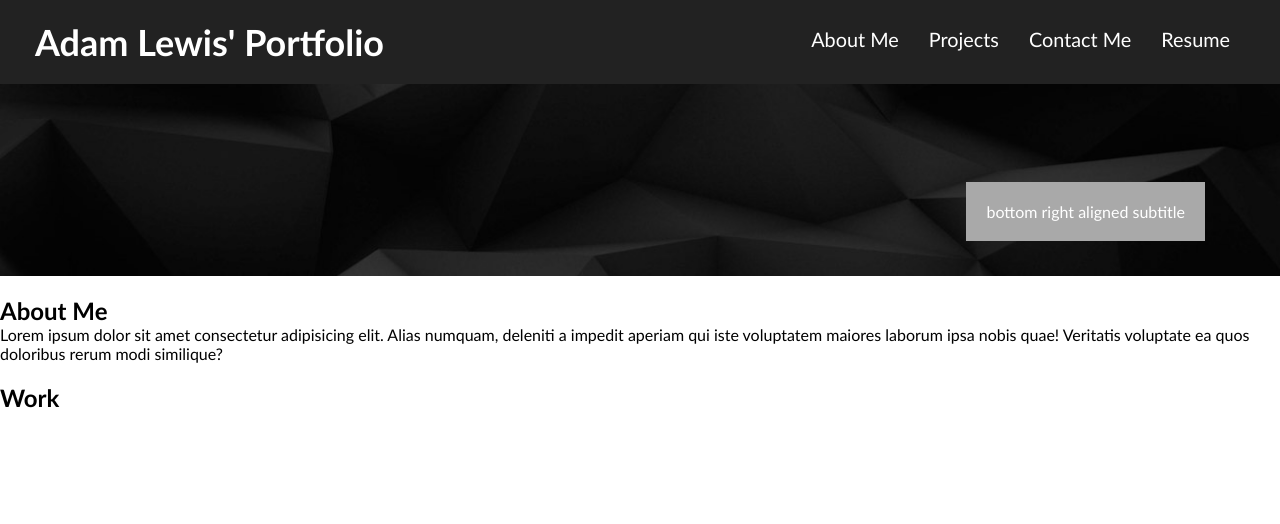
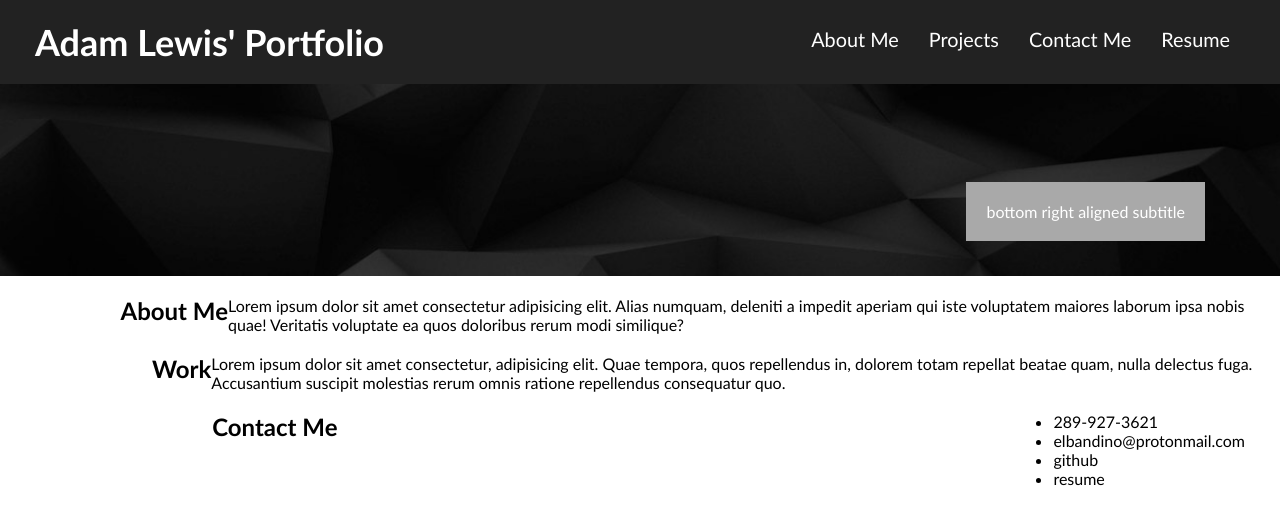
Before and after one commit to elbandingo/portfolio-project, a plain HTML site: page index.html in a window 1280 px wide. Drawn offline with Linux system fonts and the light colour scheme.

Commit message:
next rough draft, lots left to do!

```diff
--- a/assets/main.css
+++ b/assets/main.css
@@ -75,8 +75,22 @@ header nav ul li a {
 
 .about-me {
     margin-top: 20px;
+    display: flex;
 }
 
 .projects {
     margin-top: 20px;
+    display: flex;
 }
+
+.section-title {
+    width: 25%;
+    text-align: right;
+}
+
+.contact-me {
+    padding: 20px 35px;
+    display: flex;
+    justify-content: space-between;
+    flex-wrap: wrap;
+}
--- a/index.html
+++ b/index.html
@@ -39,19 +39,28 @@
 
     <!--Project portfolio list containing top most largest item, then a few projects that are smaller-->
     <section class="projects">
-        <div>
+        <div class="section-title">
             <h2>Work</h2>
         </div>
         <!--images and links of the projects goes in here-->
         <div>
-
+            <p>Lorem ipsum dolor sit amet consectetur, adipisicing elit. Quae tempora, quos repellendus in, dolorem totam repellat beatae quam, nulla delectus fuga. Accusantium suscipit molestias rerum omnis ratione repellendus consequatur quo.</p>
         </div>
     </section>
 
     <!-- contact me footer -->
     <footer class="contact-me">
-        <div class="section-title"></div>
-        <div></div>
+        <div class="section-title">
+            <h2>Contact Me</h2>
+        </div>
+        <div>
+            <ul>
+                <li>289-927-3621</li>
+                <li>elbandino@protonmail.com</li>
+                <li>github</li>
+                <li>resume</li>
+            </ul>
+        </div>
     </footer>
 </body>
 </html>
```
